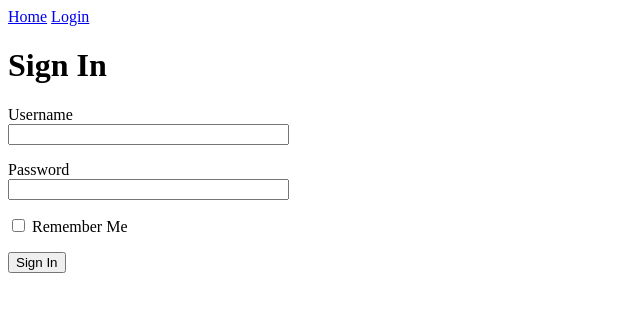
After one commit to champurad0/exercise-tracker-flask, a Flask app: page /login in a window 1280 px wide. The commit adds this page. Shown: the top 312 px of the page, without its empty margins (0-640 px from the left). Run offline with Flask 3, Linux system fonts and the light colour scheme.

Commit message:
Added login template and route

```diff
--- a/app/__init__.py
+++ b/app/__init__.py
@@ -1,5 +1,7 @@
 from flask import Flask
+from config import Config
 
 app = Flask(__name__)
+app.config.from_object(Config)
 
 from app import routes
--- /dev/null
+++ b/app/forms.py
@@ -0,0 +1,10 @@
+from flask_wtf import FlaskForm
+from wtforms import StringField, PasswordField, BooleanField, SubmitField
+from wtforms.validators import DataRequired
+
+
+class LoginForm(FlaskForm):
+    username = StringField("Username", validators=[DataRequired()])
+    password = PasswordField("Password", validators=[DataRequired()])
+    remember_me = BooleanField("Remember Me")
+    submit = SubmitField("Sign In")
--- a/app/routes.py
+++ b/app/routes.py
@@ -1,5 +1,6 @@
 from flask import render_template
 from app import app
+from app.forms import LoginForm
 
 
 @app.route("/")
@@ -19,3 +20,9 @@ def index():
         },
     ]
     return render_template("index.html", title="home", user=user, workouts=workouts)
+
+
+@app.route("/login")
+def login():
+    form = LoginForm()
+    return render_template("login.html", title="Sign In", form=form)
--- a/app/templates/base.html
+++ b/app/templates/base.html
@@ -12,6 +12,7 @@
   <body>
     <div id="top-bar">
       <a href="/index">Home</a>
+      <a href="/login">Login</a>
     </div>
     {% block content %} {% endblock %}
   </body>
--- /dev/null
+++ b/app/templates/login.html
@@ -0,0 +1,24 @@
+{% extends "base.html" %}
+
+{% block content %}
+
+  <h1>Sign In</h1>
+    <form action="" method="post" novalidate>
+      {{ form.hidden_tag() }}
+     <p>
+     {{ form.username.label }} <br>
+     {{ form.username(size=32)}}
+     </p>
+
+     <p>
+     {{ form.password.label }} <br>
+     {{ form.password(size=32)}}
+     </p>
+
+     <p>
+     {{ form.remember_me() }} {{ form.remember_me.label }}</p>
+     <p>{{ form.submit()  }}</p>
+
+    </form>
+
+{% endblock %}
--- a/app/templates/test.html
+++ /dev/null
@@ -1 +0,0 @@
-hfndjs
--- /dev/null
+++ b/config.py
@@ -0,0 +1,5 @@
+import os
+
+
+class Config:
+    SECRET_KEY = os.environ.get("SECRET_KEY") or "rakrifice"
```
Also changed, not shown: 1 other file.
